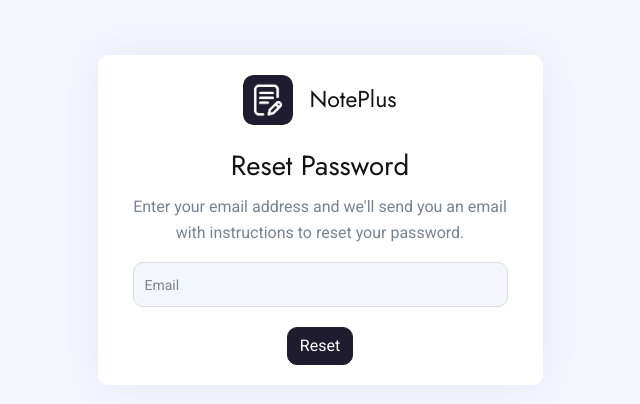
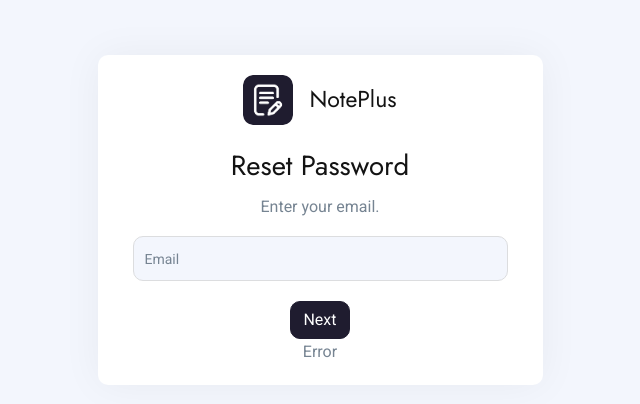
Before and after one commit to kananivishal/NotePlus, a PHP site: page /noteplus/pages/forgot-password.php in a window 1280 px wide. Shown: the part 180-584 px from the top of the page, without its empty margins (320-960 px from the left). Run offline with PHP 8.4, Linux system fonts and the light colour scheme.

Commit message:
Reset Password 👍

```diff
--- /dev/null
+++ b/js/resetpassword.js
@@ -0,0 +1,137 @@
+let isSubmitting = false;
+let userEmail;
+
+async function resetEmail() {
+  if (isSubmitting) {
+    return;
+  }
+
+  isSubmitting = true;
+
+  const email = document.getElementById("email").value;
+  const userData = { email };
+
+  try {
+    showSpinner("btnresetemail");
+
+    const [status, response] = await ajaxRequest(
+      "/otp/reset-otp.php",
+      "POST",
+      userData,
+      false
+    );
+
+    if (status !== 200) {
+      let error = createErrorMessage(response.error);
+      document.getElementById("message").innerHTML = error;
+    } else {
+      console.log("OTP Sent Successfully");
+      userEmail = email;
+      document.getElementById("reset-email").style.display = "none";
+      document.getElementById("otp-form").style.display = "block";
+    }
+  } finally {
+    hideSpinner("btnresetemail");
+    isSubmitting = false;
+  }
+}
+
+async function verifyOTP() {
+  const otp = document.getElementById("otp").value;
+  const userData = { email: userEmail, otp };
+
+  try {
+    showSpinner("btnotp");
+
+    const [status, response] = await ajaxRequest(
+      "/otp/verifyotp.php",
+      "POST",
+      userData,
+      false
+    );
+
+    if (status !== 200) {
+      let error = createErrorMessage(response.error);
+      document.getElementById("message").innerHTML = error;
+    } else {
+      document.getElementById("otp-form").style.display = "none";
+      document.getElementById("reset-password").style.display = "block";
+    }
+  } finally {
+    hideSpinner("btnotp");
+  }
+}
+
+async function resetPassword() {
+  if (isSubmitting) {
+    return;
+  }
+
+  isSubmitting = true;
+
+  const password = document.getElementById("password").value;
+  const confirmPassword = document.getElementById("confirmPassword").value;
+
+  if (password !== confirmPassword) {
+    let error = createErrorMessage("New passwords do not match");
+    document.getElementById("message").innerHTML = error;
+    return;
+  }
+
+  const userData = { password, confirmPassword, email: userEmail };
+
+  try {
+    showSpinner("btnresetpassword");
+
+    const [status, response] = await ajaxRequest(
+      "/otp/reset-password.php",
+      "POST",
+      userData,
+      false
+    );
+
+    if (status !== 200) {
+      let error = createErrorMessage(response.error);
+      document.getElementById("message").innerHTML = error;
+    } else {
+      location.href = "/noteplus/pages/login.php";
+    }
+  } finally {
+    hideSpinner("btnresetpassword");
+    isSubmitting = false;
+  }
+}
+
+function createErrorMessage(message) {
+  return `<strong>Error:</strong> ${message}`;
+}
+
+function showSpinner(buttonId) {
+  const button = document.getElementById(buttonId);
+  button.innerHTML =
+    '<span class="spinner-border spinner-border-sm" role="status" aria-hidden="true"></span> Loading...';
+  button.disabled = true;
+}
+
+function hideForm(formId) {
+  document.getElementById(formId).style.display = "none";
+}
+
+function hideSpinner(buttonId) {
+  const button = document.getElementById(buttonId);
+  button.innerHTML = "Next";
+  button.disabled = false;
+}
+
+document.addEventListener("DOMContentLoaded", function () {
+  const resetemail = document.getElementById("reset-email");
+  const resetpassword = document.getElementById("reset-password");
+
+  document
+    .getElementById("btnresetemail")
+    .addEventListener("click", resetEmail);
+  document.getElementById("btnotp").addEventListener("click", verifyOTP);
+  document
+    .getElementById("btnresetpassword")
+    .addEventListener("click", resetPassword);
+});
--- a/pages/edit-profile.php
+++ b/pages/edit-profile.php
@@ -151,7 +151,7 @@
                         <form id="change-password">
                             <div class="form-group">
                                 <label for="cpass">Current Password:</label>
-                                <a class="float-right">Forgot Password</a>
+                                <a class="float-right" href="/noteplus/pages/forgot-password.php" >Forgot Password</a>
                                 <input type="Password" class="form-control" id="confirmpassword" value="">
                             </div>
                             <div class="form-group">
--- a/pages/forgot-password.php
+++ b/pages/forgot-password.php
@@ -4,7 +4,7 @@
 <head>
     <meta charset="utf-8">
     <meta name="viewport" content="width=device-width, initial-scale=1, shrink-to-fit=no">
-    <title>NotePlus | Responsive Bootstrap 4 Admin Dashboard Template</title>
+    <title>NotePlus</title>
     <!-- Favicon -->
     <link rel="shortcut icon" href="/noteplus/assets/images/favicon.ico" />
     <link rel="stylesheet" href="/noteplus/assets/css/backend-plugin.min.css?v=1.0.0">
@@ -13,6 +13,8 @@
     <link rel="stylesheet" href="/noteplus/assets/vendor/line-awesome/dist/line-awesome/css/line-awesome.min.css">
     <link rel="stylesheet" href="/noteplus/assets/vendor/remixicon/fonts/remixicon.css">
     <link rel="stylesheet" href="/noteplus/assets/vendor/@icon/dripicons/dripicons.css">
+
+    <script src="/noteplus/js/init.js"></script>
 </head>
 
 <body class="">
@@ -36,47 +38,53 @@
                             </div>
 
                             <h3 class="mb-2">Reset Password</h3>
-                            <p id="step-description">Enter your email address and we'll send you an email with instructions to reset your password.</p>
                             <!-- Email Form -->
-                            <form id="email-form">
+                            <form id="reset-email">
+                                <p id="step-description">Enter your email.</p>
                                 <div class="col-lg-12">
                                     <div class="floating-label form-group">
                                         <input class="floating-input form-control" type="email" placeholder="" id="email">
                                         <label>Email</label>
                                     </div>
                                 </div>
-                                <button type="button" class="btn btn-primary" onclick="nextStep('email-form', 'otp-form')">Reset</button>
+                                <button type="button" id="btnresetemail" class="btn btn-primary" onclick="resetEmail()">Next</button>
                             </form>
-
                             <!-- OTP Form -->
                             <form id="otp-form" style="display:none;">
                                 <div class="row">
                                     <div class="col-lg-12">
                                         <div class="floating-label form-group">
-                                            <input class="floating-input form-control" type="number" placeholder="" id="otp" disabled>
+                                            <input class="floating-input form-control" type="number" placeholder="" id="otp">
                                             <label>OTP</label>
                                         </div>
                                     </div>
                                 </div>
-                                <button type="button" class="btn btn-primary">Verify OTP</button>
+                                <button type="button" class="btn btn-primary mr-2" onclick="goBack('otp-form')">Back</button>
+                                <button type="button" id="btnotp" class="btn btn-primary" onclick="verifyOTP()">Verify OTP</button>
                                 <p class="mt-3 mb-0"></p>
-                                <p id="step-description">Enter your new password.</p>
+                            </form>
+                            <!-- Password Form -->
+                            <form id="reset-password" style="display:none;">
+                                <p id="step-description">Enter your password.</p>
                                 <div class="row">
-                                    <div class="col-lg-6">
+                                    <div class="col-lg-12">
                                         <div class="floating-label form-group">
-                                            <input class="floating-input form-control" type="password" placeholder="" disabled>
+                                            <input class="floating-input form-control" type="password" placeholder="" id="password">
                                             <label>Password</label>
                                         </div>
                                     </div>
-                                    <div class="col-lg-6">
+                                    <div class="col-lg-12">
                                         <div class="floating-label form-group">
-                                            <input class="floating-input form-control" type="password" placeholder="" disabled>
+                                            <input class="floating-input form-control" type="password" placeholder="" id="confirmPassword">
                                             <label>Confirm Password</label>
                                         </div>
                                     </div>
                                 </div>
-                                <button type="button" class="btn btn-primary">Submit</button>
+                                <button type="button" class="btn btn-primary mr-2" onclick="goBack('reset-password')">Back</button>
+                                <button type="button" id="btnresetpassword" class="btn btn-primary" onclick="resetPassword()">Submit</button>
+                                <p class="mt-3 mb-0"></p>
                             </form>
+                            <div id="message">Error</div>
                         </div>
                     </div>
                 </div>
@@ -84,7 +92,8 @@
         </section>
     </div>
 
-    <!-- Your existing script tags -->
+    <script src="/noteplus/js/resetpassword.js"></script>
+
     <script src="/noteplus/assets/js/backend-bundle.min.js"></script>
     <script src="/noteplus/assets/js/flex-tree.min.js"></script>
     <script src="/noteplus/assets/js/tree.js"></script>
@@ -95,41 +104,19 @@
     <script src="/noteplus/assets/js/app.js"></script>
 
     <script>
-        function nextStep(currentFormId, nextFormId) {
-            // Validate current form data if needed
-            var isValid = true; // Add your validation logic
+    function goBack(formId) {
+        document.getElementById(formId).style.display = "none";
+        document.getElementById('email-form').style.display = "none";
+        document.getElementById('otp-form').style.display = "none";
+        document.getElementById('password-form').style.display = "none";
 
-            if (isValid) {
-                // Hide current form and show next form
-                document.getElementById(currentFormId).style.display = 'none';
-                document.getElementById(nextFormId).style.display = 'block';
-
-                // Update step description
-                if (nextFormId === 'otp-form') {
-                    document.getElementById('step-description').innerText = 'Enter the OTP sent to your email.';
-                } else if (nextFormId === 'password-form') {
-                    document.getElementById('step-description').innerText = 'Create your account by setting a password.';
-                }
-            }
+        if (formId === 'otp-form') {
+            document.getElementById('email-form').style.display = "block";
+        } else if (formId === 'password-form') {
+            document.getElementById('otp-form').style.display = "block";
         }
-
-        function verifyOTP() {
-            // Add your logic to verify the OTP
-            var isOTPVerified = true; // Change this to actual verification logic
-
-            if (isOTPVerified) {
-                // Update step description
-                document.getElementById('step-description').innerText = 'OTP Verified. Enter your password.';
-
-                // Hide OTP form and show Password form
-                document.getElementById('otp-form').style.display = 'none';
-                document.getElementById('password-form').style.display = 'block';
-            } else {
-                // Handle case where OTP is not verified
-                alert('Invalid OTP. Please try again.');
-            }
-        }
-    </script>
+    }
+</script>
 </body>
 
 </html>
```
